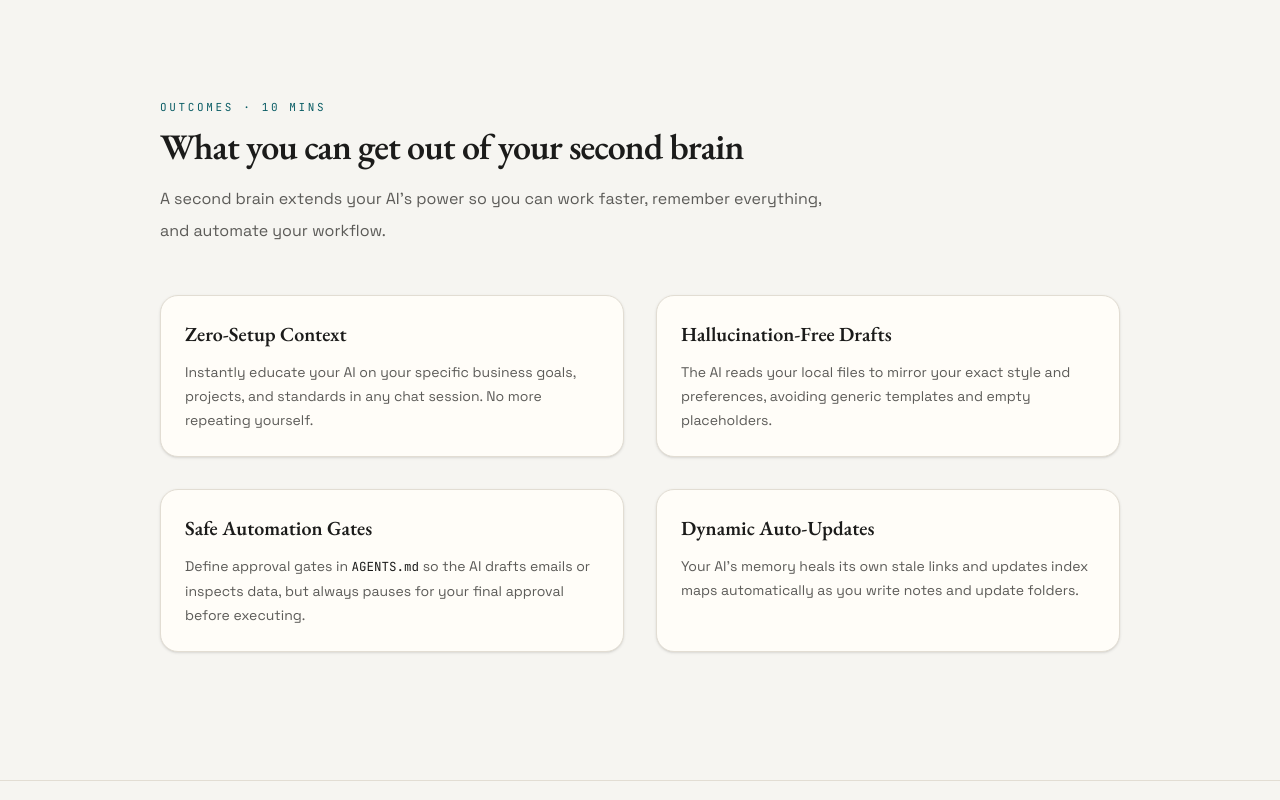
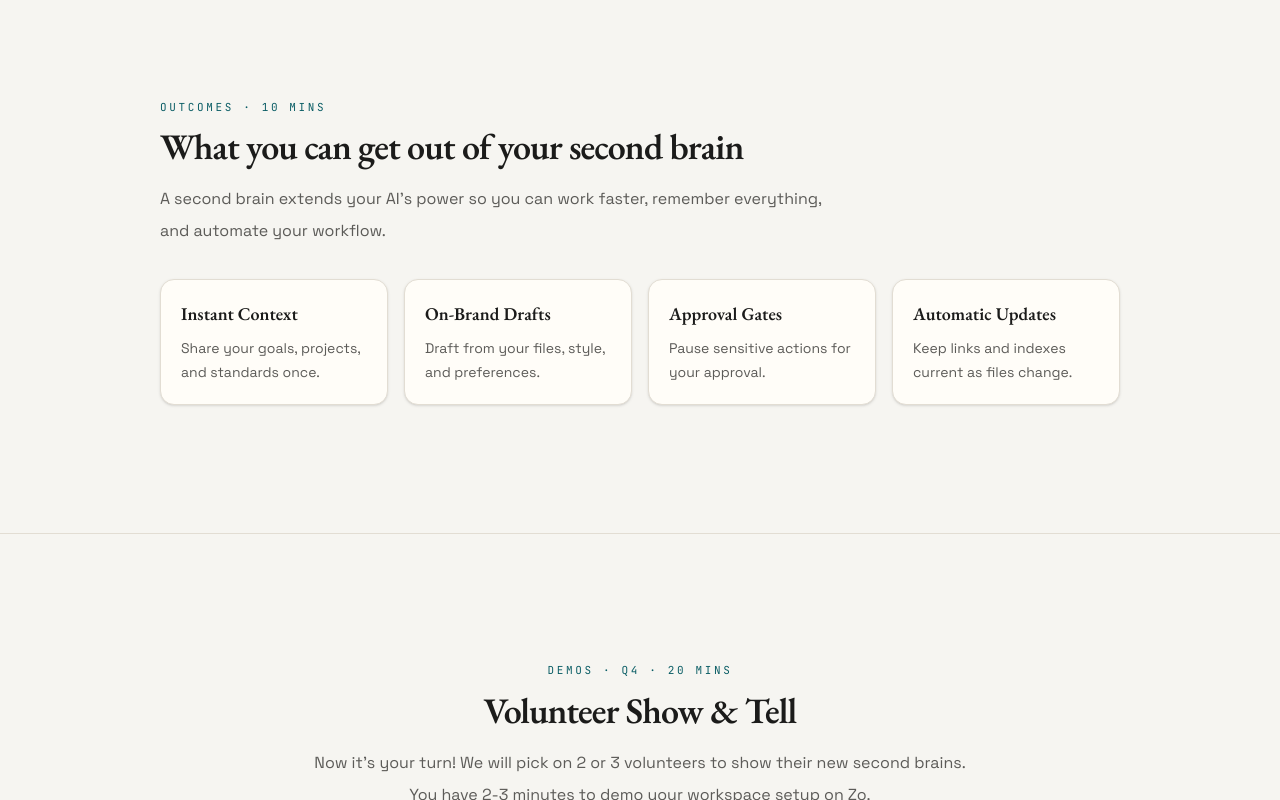
Before and after one commit to Jeff-Kazzee/second-brain-site, a React (Vite) app: page / in a window 1280 px wide. Shown: the part 11200-12000 px from the top of the page. Built offline with nearby package versions, Linux system fonts and the light colour scheme.

Commit message:
fix: tighten outcomes cards

```diff
--- a/src/pages/Landing.tsx
+++ b/src/pages/Landing.tsx
@@ -896,47 +896,37 @@ export default function Landing() {
               A second brain extends your AI's power so you can work faster,
               remember everything, and automate your workflow.
             </p>
-            <div className="mt-12 grid gap-8 sm:grid-cols-2">
-              <div className="rounded-2xl border border-[var(--d-line)] bg-[var(--d-card)] p-6 shadow-sm">
-                <h3 className="font-serif text-xl font-semibold text-[var(--d-ink)]">
-                  Zero-Setup Context
+            <div className="mt-8 grid gap-4 sm:grid-cols-2 lg:grid-cols-4">
+              <div className="rounded-xl border border-[var(--d-line)] bg-[var(--d-card)] p-5 shadow-sm">
+                <h3 className="font-serif text-lg font-semibold text-[var(--d-ink)]">
+                  Instant Context
                 </h3>
-                <p className="mt-3 text-sm leading-6 text-[var(--d-slate)]">
-                  Instantly educate your AI on your specific business goals,
-                  projects, and standards in any chat session. No more repeating
-                  yourself.
+                <p className="mt-2 text-sm leading-6 text-[var(--d-slate)]">
+                  Share your goals, projects, and standards once.
                 </p>
               </div>
-              <div className="rounded-2xl border border-[var(--d-line)] bg-[var(--d-card)] p-6 shadow-sm">
-                <h3 className="font-serif text-xl font-semibold text-[var(--d-ink)]">
-                  Hallucination-Free Drafts
+              <div className="rounded-xl border border-[var(--d-line)] bg-[var(--d-card)] p-5 shadow-sm">
+                <h3 className="font-serif text-lg font-semibold text-[var(--d-ink)]">
+                  On-Brand Drafts
                 </h3>
-                <p className="mt-3 text-sm leading-6 text-[var(--d-slate)]">
-                  The AI reads your local files to mirror your exact style and
-                  preferences, avoiding generic templates and empty
-                  placeholders.
+                <p className="mt-2 text-sm leading-6 text-[var(--d-slate)]">
+                  Draft from your files, style, and preferences.
                 </p>
               </div>
-              <div className="rounded-2xl border border-[var(--d-line)] bg-[var(--d-card)] p-6 shadow-sm">
-                <h3 className="font-serif text-xl font-semibold text-[var(--d-ink)]">
-                  Safe Automation Gates
+              <div className="rounded-xl border border-[var(--d-line)] bg-[var(--d-card)] p-5 shadow-sm">
+                <h3 className="font-serif text-lg font-semibold text-[var(--d-ink)]">
+                  Approval Gates
                 </h3>
-                <p className="mt-3 text-sm leading-6 text-[var(--d-slate)]">
-                  Define approval gates in{" "}
-                  <code className="font-mono text-[12.5px] text-[var(--d-ink)]">
-                    AGENTS.md
-                  </code>{" "}
-                  so the AI drafts emails or inspects data, but always pauses
-                  for your final approval before executing.
+                <p className="mt-2 text-sm leading-6 text-[var(--d-slate)]">
+                  Pause sensitive actions for your approval.
                 </p>
               </div>
-              <div className="rounded-2xl border border-[var(--d-line)] bg-[var(--d-card)] p-6 shadow-sm">
-                <h3 className="font-serif text-xl font-semibold text-[var(--d-ink)]">
-                  Dynamic Auto-Updates
+              <div className="rounded-xl border border-[var(--d-line)] bg-[var(--d-card)] p-5 shadow-sm">
+                <h3 className="font-serif text-lg font-semibold text-[var(--d-ink)]">
+                  Automatic Updates
                 </h3>
-                <p className="mt-3 text-sm leading-6 text-[var(--d-slate)]">
-                  Your AI's memory heals its own stale links and updates index
-                  maps automatically as you write notes and update folders.
+                <p className="mt-2 text-sm leading-6 text-[var(--d-slate)]">
+                  Keep links and indexes current as files change.
                 </p>
               </div>
             </div>
```
